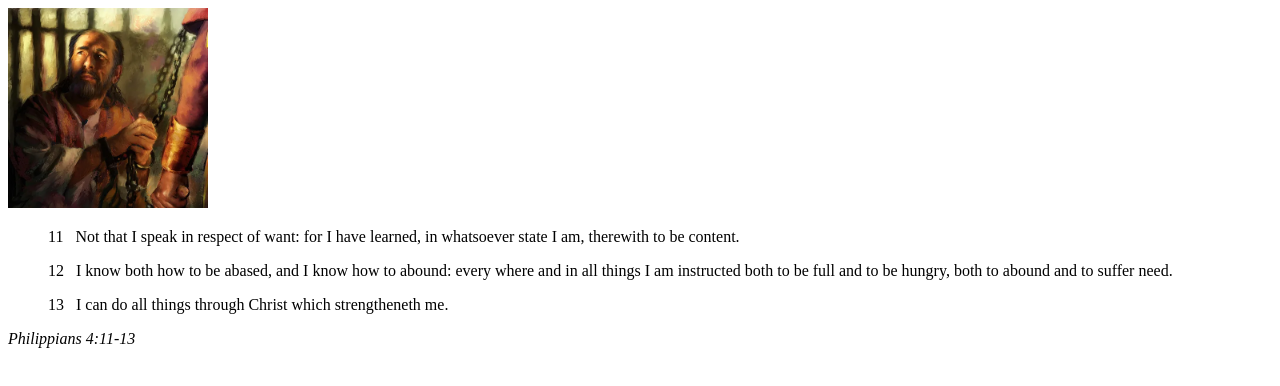
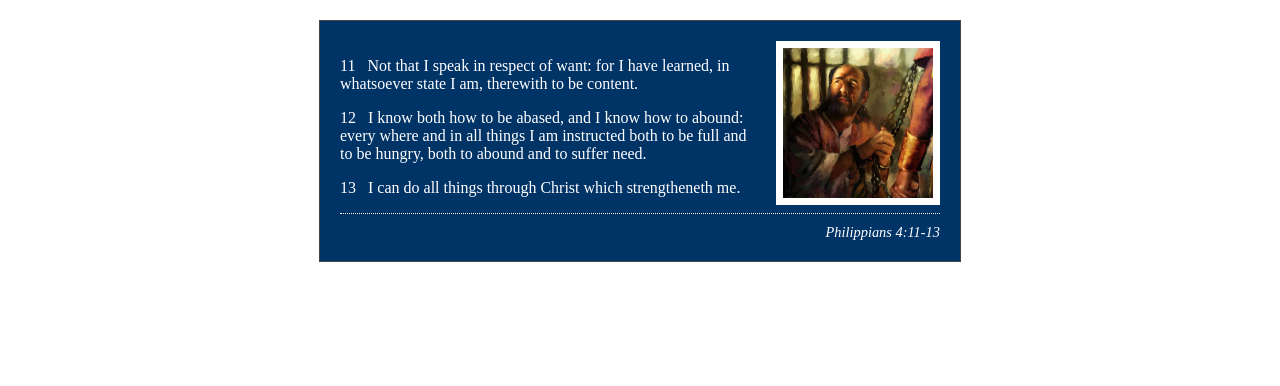
Before and after one commit to gutabarwanimanajosue881-svg/wdd130, a plain HTML site: page week02/box-model.html in a window 1280 px wide. Drawn offline with Linux system fonts and the light colour scheme.

Commit message:
Refactor HTML and CSS for improved structure and readability

```diff
--- a/week02/box-model.html
+++ b/week02/box-model.html
@@ -1,21 +1,29 @@
 <!DOCTYPE html>
 <html lang="en">
+
 <head>
     <meta charset="UTF-8">
     <meta name="viewport" content="width=device-width, initial-scale=1.0">
     <title>Box Model Activity</title>
+    <link rel="stylesheet" href="styles/box-model.css">
 </head>
+
 <body>
     <main>
         <div class="callout">
-            <img src="images/apostle-paul-imprisoned.webp" alt="Paul the Apostle - Imprisoned in Rome" width="200" height="200">
+            <img src="images/apostle-paul-imprisoned.webp"
+              alt="Paul the Apostle - Imprisoned in Rome" width="200" height="200">
             <blockquote>
-                <p>11 &nbsp; Not that I speak in respect of want: for I have learned, in whatsoever state I am, therewith to be content.</p>
-                <p>12 &nbsp; I know both how to be abased, and I know how to abound: every where and in all things I am instructed both to be full and to be hungry, both to abound and to suffer need.</p>
+                <p>11 &nbsp; Not that I speak in respect of want: for I have learned, in whatsoever
+                    state I am, therewith to be content.</p>
+                <p>12 &nbsp; I know both how to be abased, and I know how to abound: every where and
+                    in all things I am instructed both to be full and to be hungry, both to abound
+                    and to suffer need.</p>
                 <p>13 &nbsp; I can do all things through Christ which strengtheneth me.</p>
             </blockquote>
             <cite>Philippians 4:11-13</cite>
         </div>
     </main>
 </body>
+
 </html>
--- a/week02/styles/box-model.css
+++ b/week02/styles/box-model.css
@@ -1,15 +1,30 @@
 .callout {
-
+    max-width: 600px;
+    margin: 20px auto;
+    border: 1px solid hsl(0, 0%, 27%);
+    padding: 20px;
+    background-color: hsl(210, 100%, 20%);
+    color: hsl(0, 0%, 100%);
 }
 
 .callout img {
-
+    float: right;
+    margin: 0 0 10px 15px;
+    border: 2px solid hsl(0, 0%, 100%);
+    padding: 5px;
+    background-color: hsl(0, 0%, 100%);
+    width: 150px;
+    height: auto;
 }
 
 blockquote {
-
+    margin: 0;
 }
 
 cite {
-
+    display: block;
+    border-top: 1px dotted hsl(0, 0%, 100%);
+    padding-top: 10px;
+    text-align: right;
+    font-size: 0.9em;
 }
```
